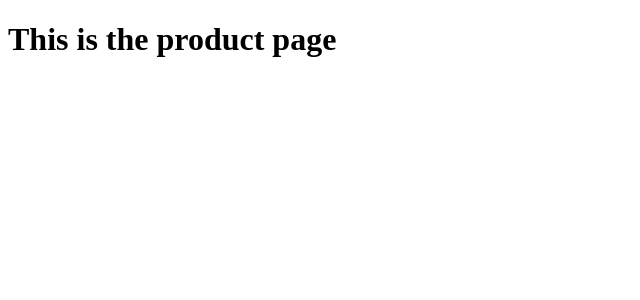
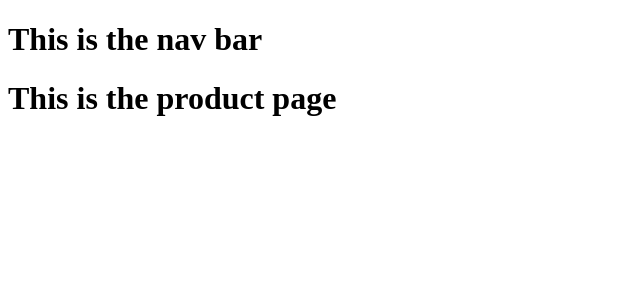
Before and after one commit to tedschu/EComm_DATMusic_Frontend, a React (Vite) app: page / in a window 1280 px wide. Shown: the top 300 px of the page, without its empty margins (0-640 px from the left). Built offline with nearby package versions, Linux system fonts and the light colour scheme.

Commit message:
adding nav bar

```diff
--- a/src/components/Nav.jsx
+++ b/src/components/Nav.jsx
@@ -1,7 +1,12 @@
 // Persistent nav bar with logo / site name and user icon
+import { Link } from "react-router-dom";
 
 function Nav() {
-  return <></>;
+  return (
+    <>
+      <h1>This is the nav bar</h1>
+    </>
+  );
 }
 
 export default Nav;
```
